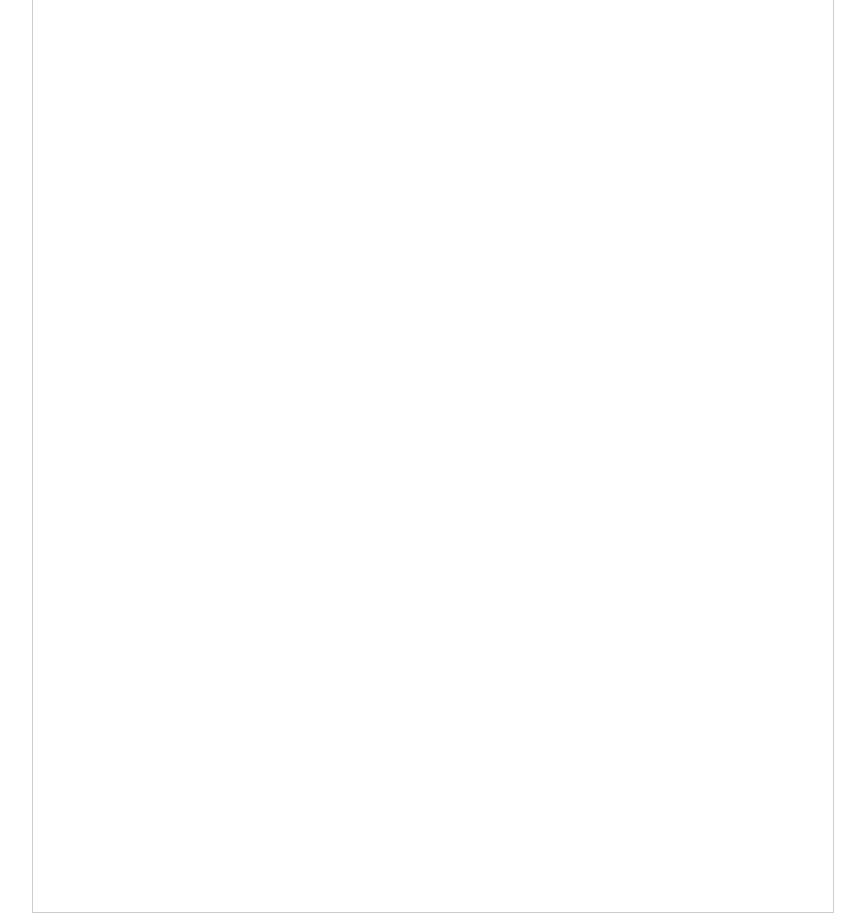
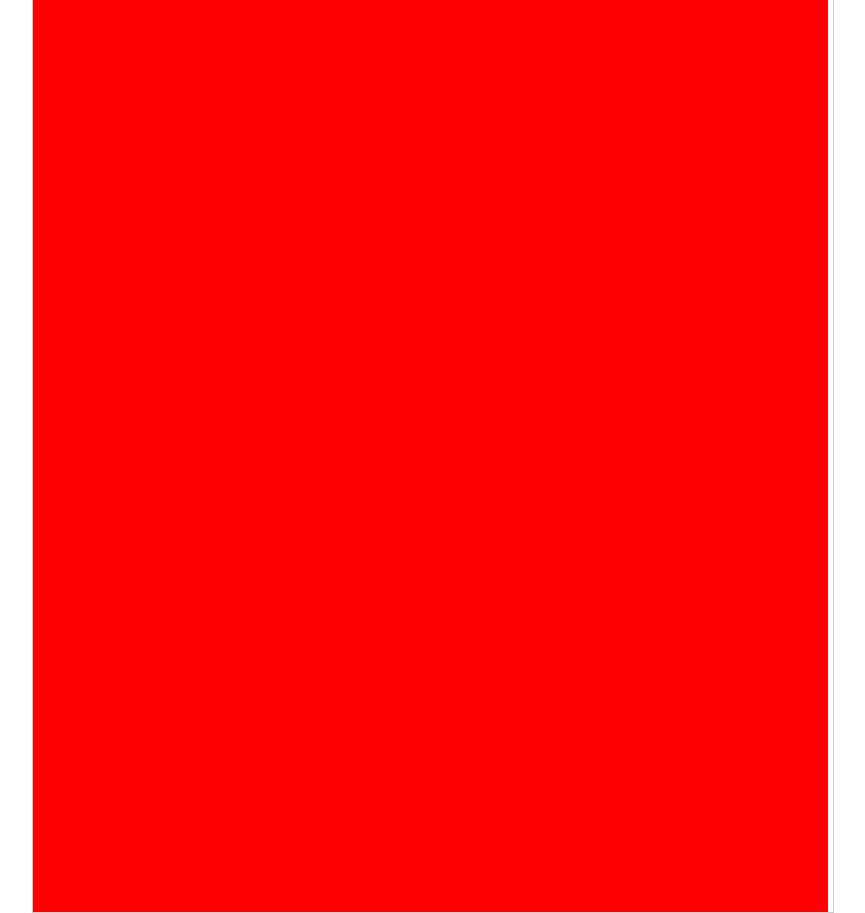
Before and after one commit to kuznetsovlv/react-list-container, a React (Create React App) app: page / in a window 1280 px wide. Shown: the whole page, without its empty margins (207-1072 px from the left). Built offline with nearby package versions, Linux system fonts and the light colour scheme.

Commit message:
Creating container

```diff
--- a/src/App.tsx
+++ b/src/App.tsx
@@ -1,8 +1,11 @@
 import React from 'react';
+
 import './App.css';
+import Container from './Container';
 
 const App = () => (
     <div className="App">
+        <Container/>
     </div>
   );
 
--- /dev/null
+++ b/src/Container/Container.css
@@ -0,0 +1,7 @@
+.container {
+    height: 100%;
+    display: grid;
+    grid-gap: 0;
+    grid-template-columns: calc(100% - 5px) 5px;
+    grid-template-rows: 100%;
+}
--- /dev/null
+++ b/src/Container/Main/Main.css
@@ -0,0 +1,7 @@
+.main {
+    padding: 0;
+    margin: 0;
+    overflow: hidden;
+
+    background: red; /*TODO: Delete background*/
+}
--- /dev/null
+++ b/src/Container/Main/index.tsx
@@ -0,0 +1,7 @@
+import React from 'react';
+
+import './Main.css';
+
+const Main = () => <ul className="main"></ul>;
+
+export default Main;
--- /dev/null
+++ b/src/Container/Scroll/Scroll.css
@@ -0,0 +1,13 @@
+.scroll {
+    position: relative;
+}
+
+.slider {
+    width: 100%;
+    height: 15px;
+    background: #ccc;
+    border-radius: 2px;
+    cursor: pointer;
+
+    position: absolute;
+}
--- /dev/null
+++ b/src/Container/Scroll/index.tsx
@@ -0,0 +1,21 @@
+import React, {DragEventHandler, useState} from 'react';
+
+import './Scroll.css';
+
+type ScrollProps = { position: number, onScroll: (shift: number) => void };
+
+const Scroll = ({ position, onScroll }: ScrollProps) => {
+
+    const [startPosition, setStartPosition] = useState(0);
+
+    const handleShift: DragEventHandler<HTMLDivElement> = ({ clientY }) => onScroll(clientY - startPosition);
+
+    return (
+        <div className="scroll">
+            <div className="slider" style={{top: `${position}%`, transform: `translate(0, ${-position}%)`}}
+                 onDragStart={({ clientY }) => setStartPosition(clientY) } onDrag={handleShift} onDragEnd={handleShift}/>
+        </div>
+    );
+};
+
+export default Scroll;
--- /dev/null
+++ b/src/Container/index.tsx
@@ -0,0 +1,37 @@
+import React, { useRef, useEffect, useState } from 'react';
+
+import Main from './Main';
+import Scroll from './Scroll';
+import './Container.css';
+
+const Container = () => {
+    const containerRef = useRef<HTMLDivElement>(null);
+
+    const [height, setHeight] = useState(0);
+    const [position, setPosition] = useState(0);
+
+    useEffect(() => setHeight(containerRef?.current?.getBoundingClientRect()?.height ?? 0), [containerRef, setHeight]);
+
+    const handleScroll = (shift: number) => {
+        if (height) {
+            let p = position + 100 * shift / height;
+
+            if (p < 0) {
+                setPosition(0);
+            } else if (p > 100) {
+                setPosition(100);
+            } else {
+                setPosition(p);
+            }
+        }
+    }
+
+    return (
+        <div className="container" ref={containerRef}>
+            <Main/>
+            <Scroll position={position} onScroll={handleScroll}/>
+        </div>
+    );
+}
+
+export default Container;
```
